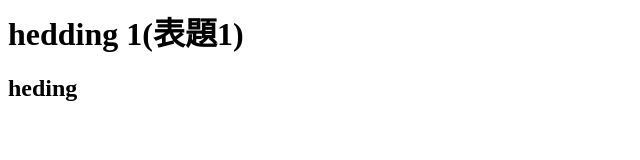
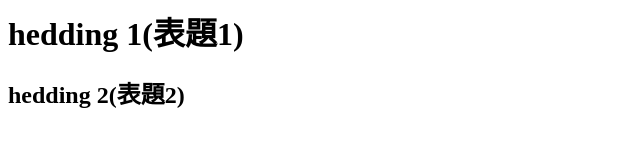
Before and after one commit to yamada2006/information-training, a plain HTML site: page index.html in a window 1280 px wide. Shown: the whole page, without its empty margins (0-640 px from the left). Drawn offline with Linux system fonts and the light colour scheme.

Commit message:
9月27日3時間目　途中経過を練習として保存します。

```diff
--- a/index.html
+++ b/index.html
@@ -1,2 +1,2 @@
 <h1>hedding 1(表題1)</h1>
-<h2>heding</h2>
+<h2>hedding 2(表題2)</h2>
```
